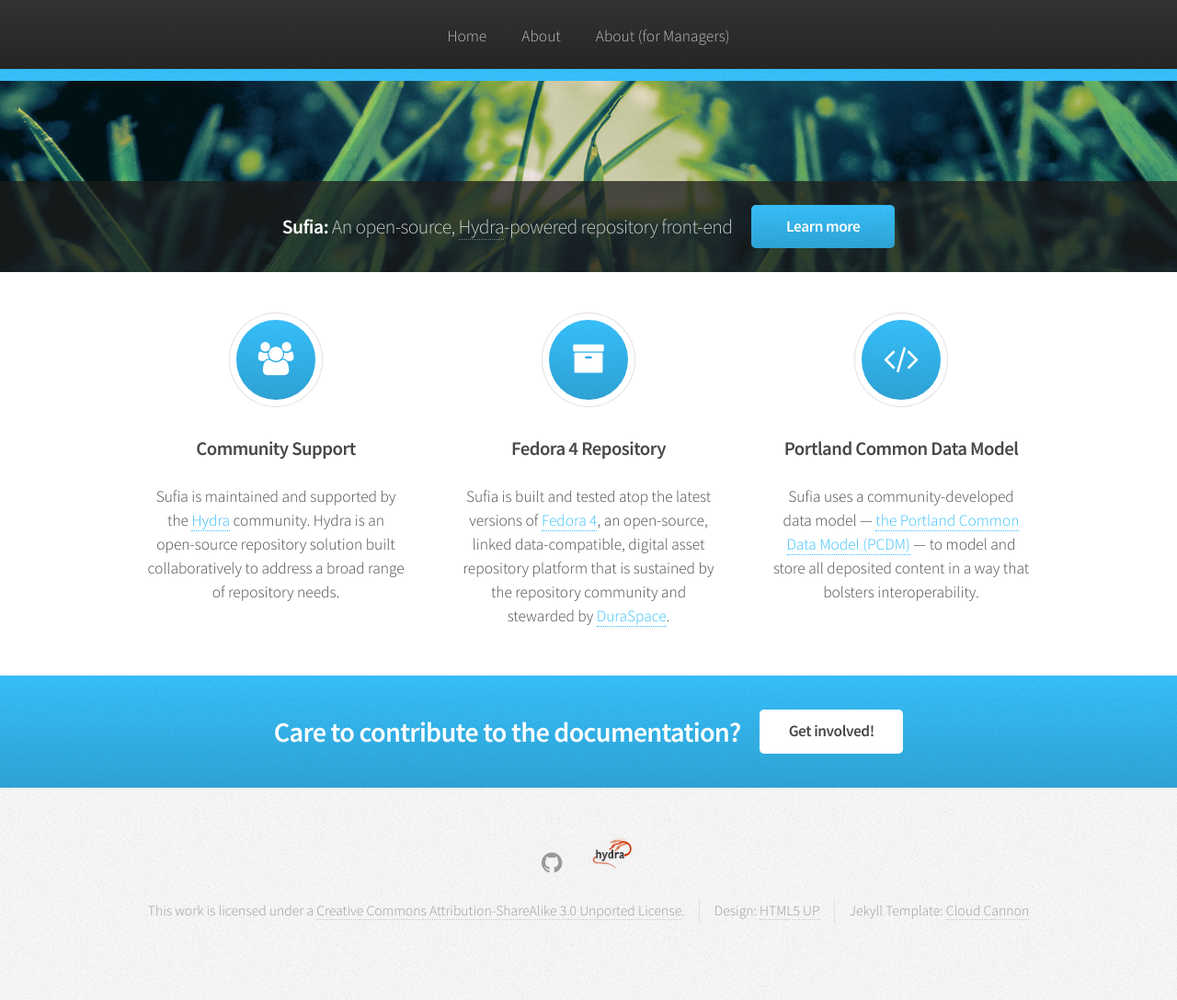
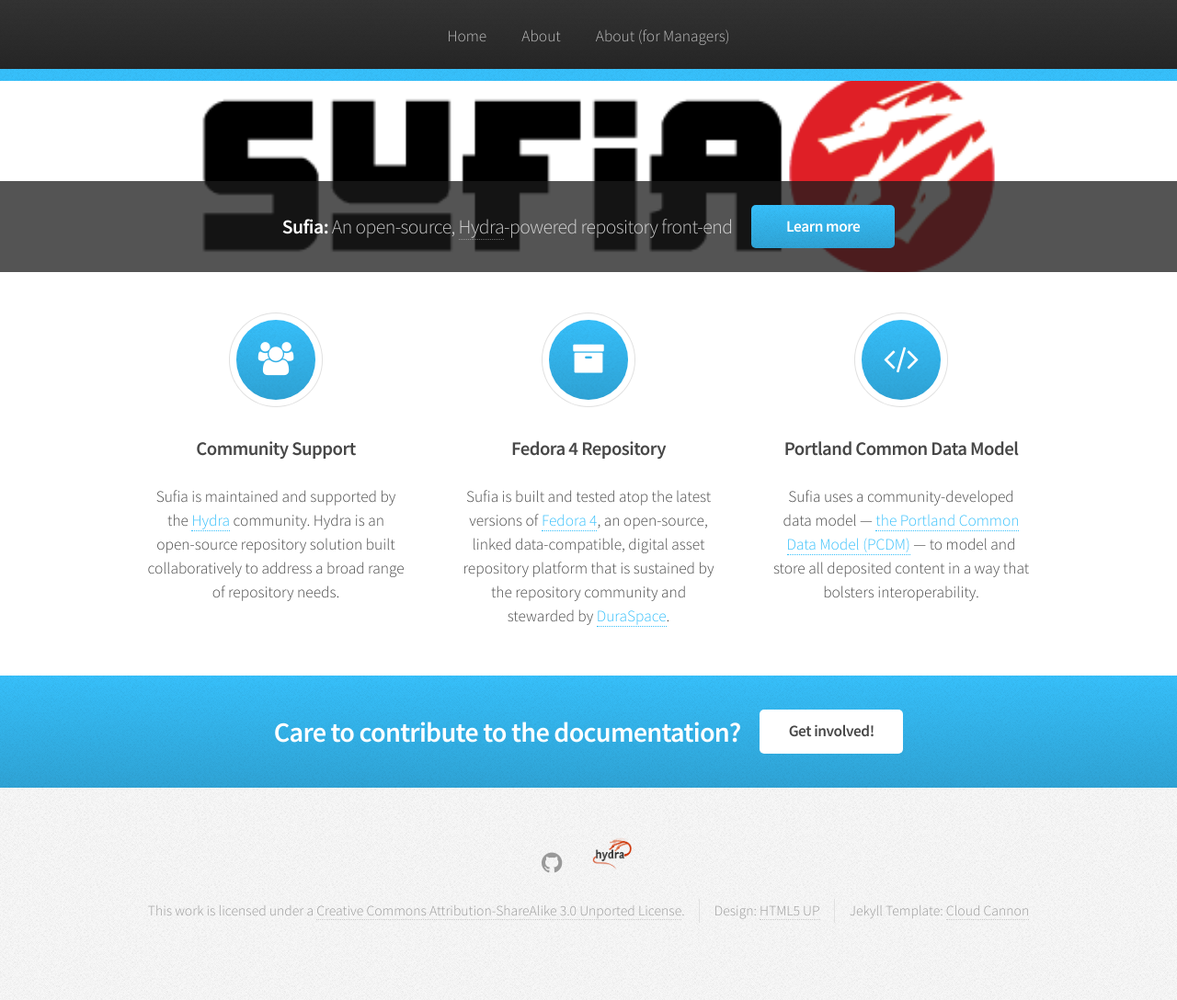
Before and after one commit to samvera-labs/sufia.io, a Jekyll site: the page built from index.html, in a window 1280 px wide. Shown: the whole page at 92% size. Built offline with Jekyll 4.4.1, drawn with Linux system fonts in a browser that asks for light colours.

Commit message:
Add new sufia logo to banner

```diff
--- a/assets/css/style.css
+++ b/assets/css/style.css
@@ -707,7 +707,7 @@
 /* Banner */
 
 	#banner {
-		background-image: url("../images/banner.jpg");
+		background-image: url("../images/sufia_logo_white_bg_small.png");
 		background-position: center center;
 		background-size: cover;
 		height: 28em;
```
Also changed, not shown: assets/images/sufia_logo_black_bg_small.png (added), assets/images/sufia_logo_custom_bg_small.png (added), assets/images/sufia_logo_white_bg_small.png (added).
